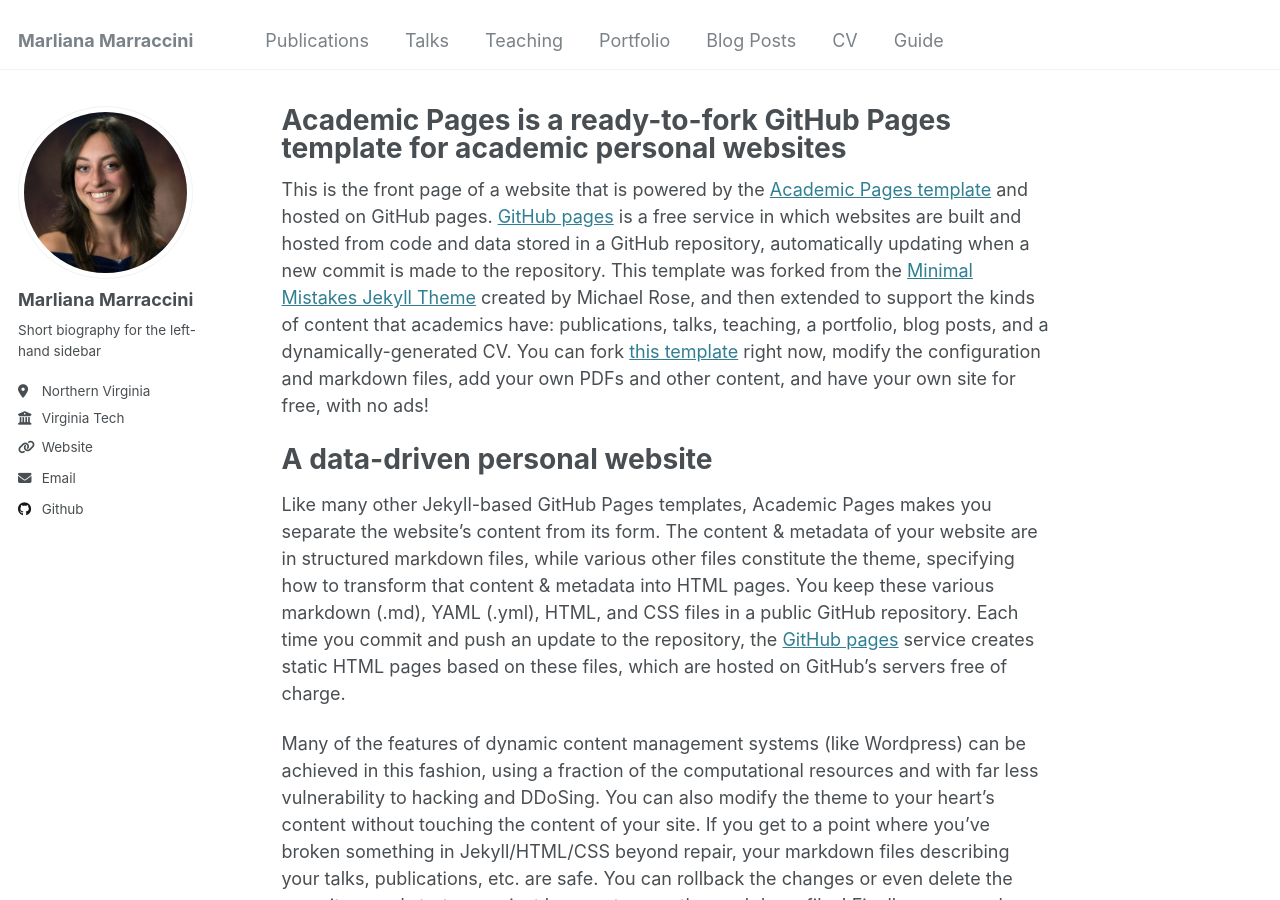
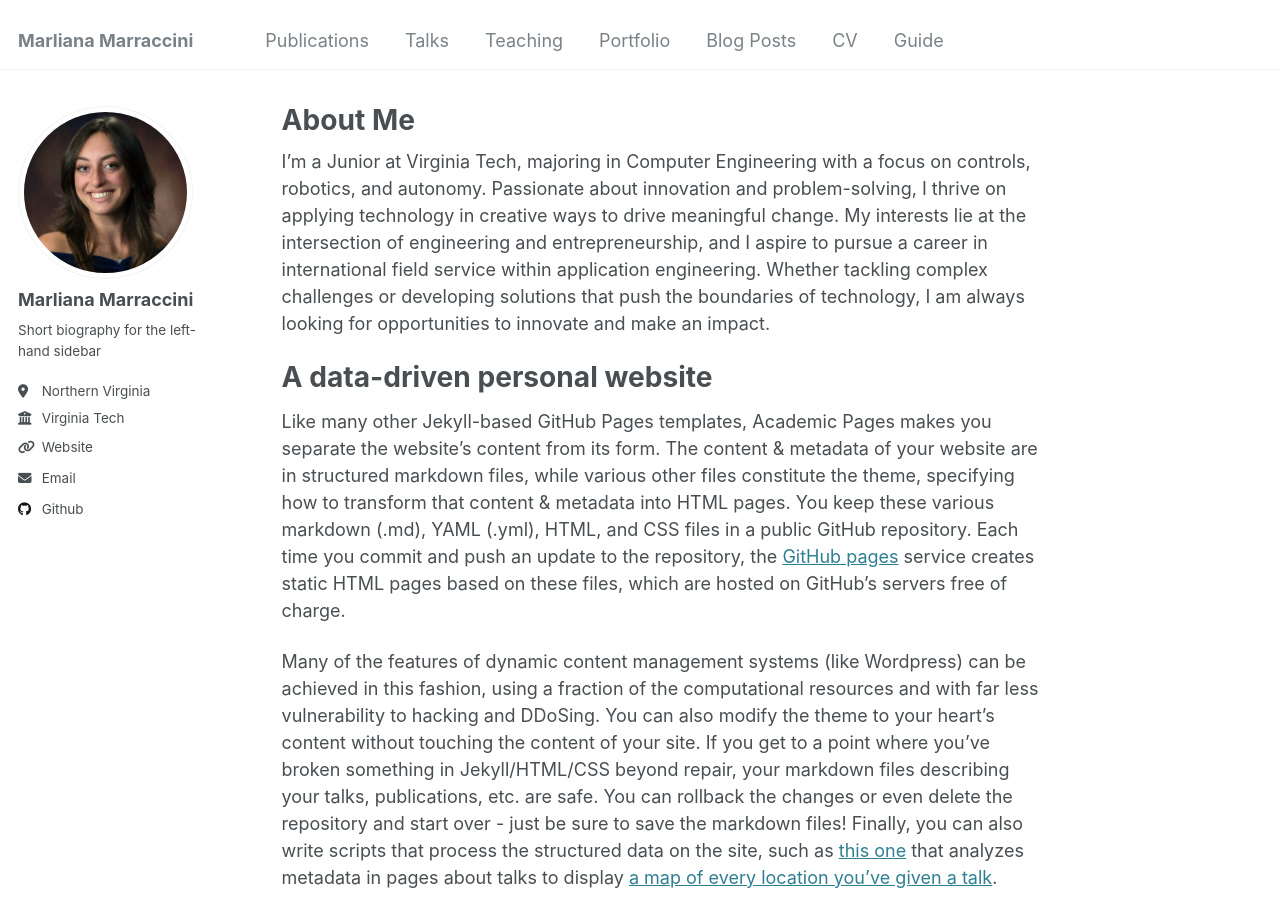
Before and after one commit to MarlianaM/marlianam.github.io, a Jekyll site: the page built from _pages/about.md, in a window 1280 px wide and 900 px high. Built offline with Jekyll 4.4.1, drawn with Linux system fonts in a browser that asks for light colours.

Commit message:
fixed pages

```diff
--- a/_pages/about.md
+++ b/_pages/about.md
@@ -1,13 +1,13 @@
 ---
 permalink: /
-title: "Academic Pages is a ready-to-fork GitHub Pages template for academic personal websites"
+title: "About Me"
 author_profile: true
 redirect_from:
   - /about/
   - /about.html
 ---
 
-This is the front page of a website that is powered by the [Academic Pages template](https://github.com/academicpages/academicpages.github.io) and hosted on GitHub pages. [GitHub pages](https://pages.github.com) is a free service in which websites are built and hosted from code and data stored in a GitHub repository, automatically updating when a new commit is made to the repository. This template was forked from the [Minimal Mistakes Jekyll Theme](https://mmistakes.github.io/minimal-mistakes/) created by Michael Rose, and then extended to support the kinds of content that academics have: publications, talks, teaching, a portfolio, blog posts, and a dynamically-generated CV. You can fork [this template](https://github.com/academicpages/academicpages.github.io) right now, modify the configuration and markdown files, add your own PDFs and other content, and have your own site for free, with no ads!
+I’m a Junior at Virginia Tech, majoring in Computer Engineering with a focus on controls, robotics, and autonomy. Passionate about innovation and problem-solving, I thrive on applying technology in creative ways to drive meaningful change. My interests lie at the intersection of engineering and entrepreneurship, and I aspire to pursue a career in international field service within application engineering. Whether tackling complex challenges or developing solutions that push the boundaries of technology, I am always looking for opportunities to innovate and make an impact.
 
 A data-driven personal website
 ======
```
